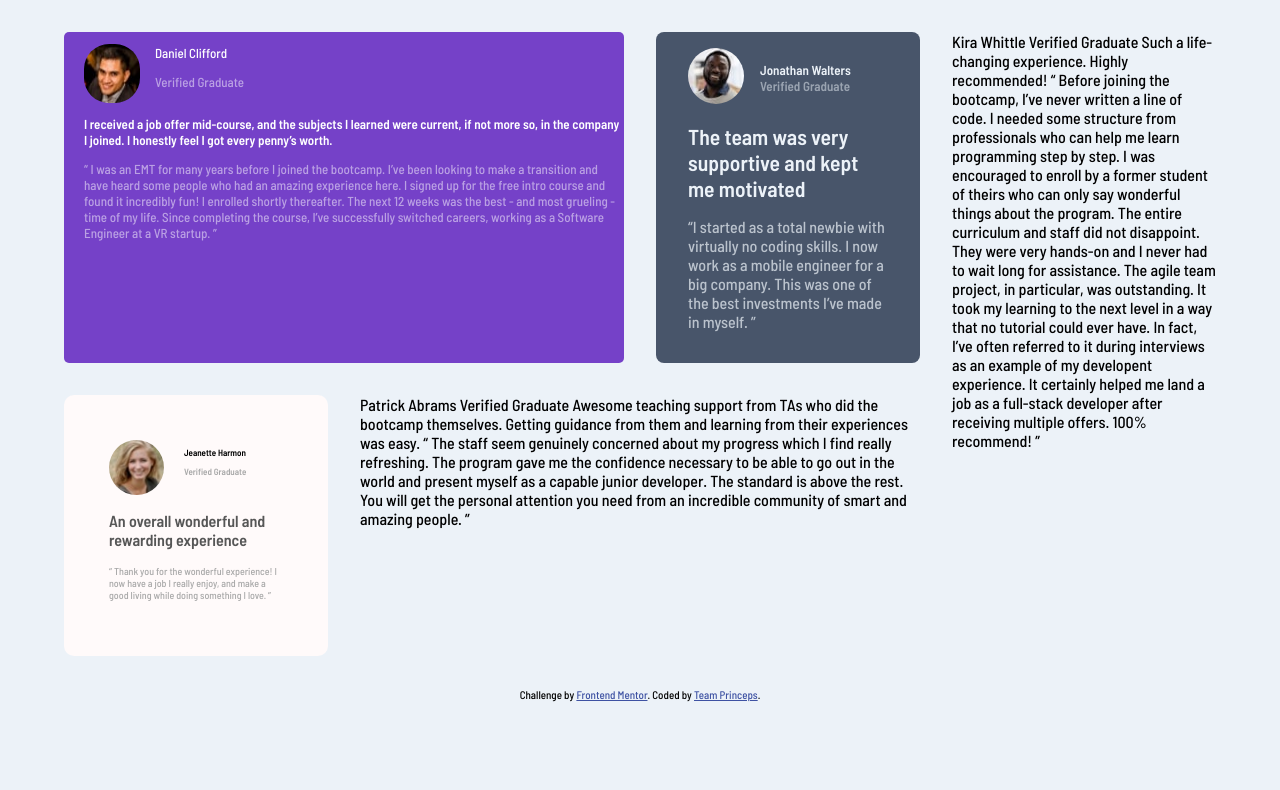
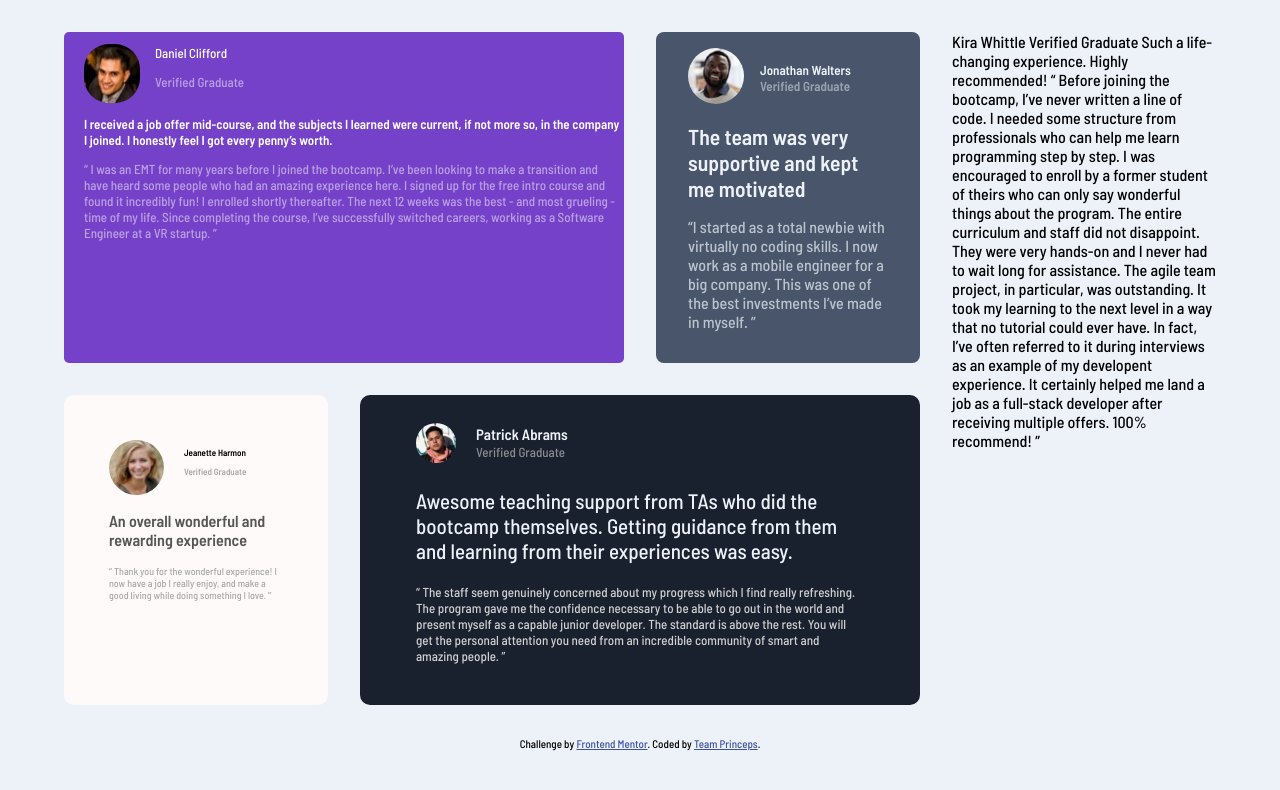
Before and after one commit to codinBabe/Team-Princeps-testimonials-grid-section-main, a plain HTML site: page index.html in a window 1280 px wide. Drawn offline with Linux system fonts and the light colour scheme.

Commit message:
Created Section Four

```diff
--- a/index.html
+++ b/index.html
@@ -81,16 +81,27 @@
       </article>
     </section>
     <section class="four">
-      Patrick Abrams
-      Verified Graduate
-
-      Awesome teaching support from TAs who did the bootcamp themselves. Getting guidance from them and
-      learning from their experiences was easy.
-
-      “ The staff seem genuinely concerned about my progress which I find really refreshing. The program
-      gave me the confidence necessary to be able to go out in the world and present myself as a capable
-      junior developer. The standard is above the rest. You will get the personal attention you need from
-      an incredible community of smart and amazing people. ”
+      <div class="four-header">
+        <div class="four-header-img">
+          <img src="./images/image-patrick.jpg" alt="">
+        </div>
+        <div class="four-header-titles">
+          <div class="four-header-title1">
+            <p>Patrick Abrams</p>
+          </div>
+          <div class="four-header-title2">
+            <p>Verified Graduate</p>
+          </div>
+        </div>
+      </div>
+      <div class="four-text">
+        <p class="four-text1">Awesome teaching support from TAs who did the bootcamp themselves. Getting guidance from them and
+          learning from their experiences was easy.</p>
+        <p class="four-text2">“ The staff seem genuinely concerned about my progress which I find really refreshing. The program
+          gave me the confidence necessary to be able to go out in the world and present myself as a capable
+          junior developer. The standard is above the rest. You will get the personal attention you need from
+          an incredible community of smart and amazing people. ”</p>
+      </div>
     </section>
     <section class="five">
       Kira Whittle
--- a/style.css
+++ b/style.css
@@ -5,8 +5,16 @@ body {
     background-color: hsl(210, 46%, 95%);
     font-family: 'Barlow Semi Condensed', sans-serif;
 }
-
-
+:root {
+    --moderate-violet: hsl(263, 55%, 52%);
+    --very-dark-grayish-blue: hsl(217, 19%, 35%);
+    --very-dark-blackish-blue: hsl(219, 29%, 14%);
+    --White: hsl(0, 0%, 100%);
+    --Light-gray: hsl(0, 0%, 81%);
+    --medium-gray: hsl(0, 0%, 70.2%);
+    --Light-grayish-blue: hsl(210, 46%, 95%);
+    --dark-gray: #898C8D;
+  }
 /* main styling and grid layout */
 
 .container {
@@ -92,13 +100,57 @@ body {
   color: darkgrey;
   font-size: 10px;
 }
-
+/* SECTION FOUR MENNA */
 .four {
     grid-area: four;
+    grid-column: 2/4;
+    grid-row: 2/3;
+    background-color: var(--very-dark-blackish-blue);
+    color: var(--White);
+    border-radius: 10px;
+    padding: 5% 10%;
+    width: 80%;
 }
-
+.four .four-header {
+    display: flex;
+    gap: 20px;
+    font-size: 13px;
+    margin-bottom: -5px;
+}
+.four .four-header .four-header-img {
+    width: 40px;
+}
+.four .four-header .four-header-img img {
+    width: 100%;
+    border-radius: 50%;
+}
+.four .four-header .four-header-titles {
+    line-height: 1;
+}
+.four .four-header .four-header-titles .four-header-title1 {
+    font-size: 15px;
+    font-weight: 600;
+    margin: -11px 0;
+    letter-spacing: 1;
+    color: var(--Light-grayish-blue);
+}
+.four .four-header .four-header-titles .four-header-title2 {
+    font-size: 13px;
+    letter-spacing: 1;
+    color: var(--dark-gray);
+}
+.four .four-text .four-text1 {
+    font-size: 21px;
+    color: var(--Light-grayish-blue);
+}
+.four .four-text .four-text2 {
+    font-size: 13px;
+    color: var(--Light-gray);
+}
+/* SECTION FIVE */
 .five {
     grid-area: five;
+
 }
 /* SECTION TWO STYLING */
 .heading{
```
